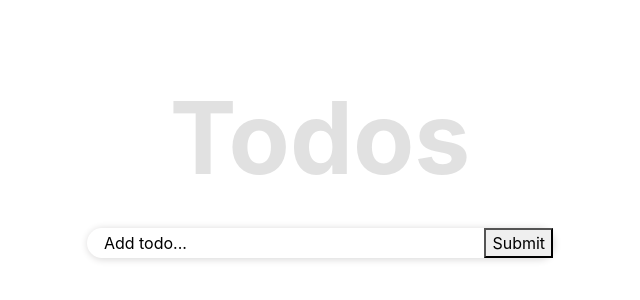
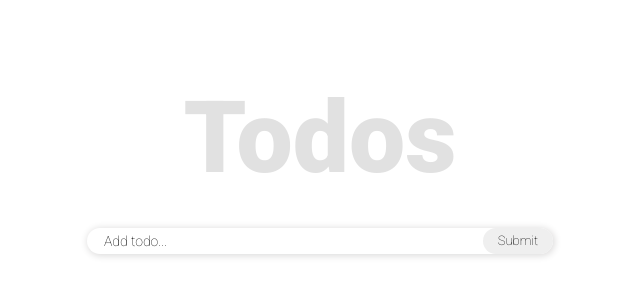
Before and after one commit to andersonlebon/todo-with-react, a React (Create React App) app: page / in a window 1280 px wide. Shown: the top 300 px of the page, without its empty margins (320-960 px from the left). Built offline with nearby package versions, Linux system fonts and the light colour scheme.

Commit message:
Style the submit button

```diff
--- a/src/sass/App.css
+++ b/src/sass/App.css
@@ -1,7 +1,4 @@
-body {
-  font-size: 13px;
-}
-
+@import url("https://fonts.googleapis.com/css2?family=Roboto:ital,wght@0,100;0,400;0,500;0,900;1,400;1,700&display=swap");
 section {
   height: 100vh;
   padding-top: 3rem;
@@ -35,6 +32,7 @@ section {
           box-shadow: 1px 1px 7px 1px #dddcdc;
   border-radius: 50px;
   width: 42%;
+  font-weight: 100;
 }
 
 .form input {
@@ -43,6 +41,9 @@ section {
   margin-left: 7px;
   padding: 5px 10px;
   border-radius: 10px;
+  font-size: 14px;
+  font-family: 'Roboto', sans-serif !important;
+  font-weight: 100;
 }
 
 .form input:focus {
@@ -64,4 +65,28 @@ section {
 .form input::placeholder {
   color: black;
 }
+
+.form button {
+  border: none;
+  margin-right: 0;
+  border-radius: 50px;
+  font-size: 13px;
+  height: 100%;
+  font-family: 'Roboto', sans-serif !important;
+  font-weight: 100;
+  padding: 0 15px;
+}
+
+.form button:hover {
+  cursor: pointer;
+}
+
+.form button:focus {
+  outline: none;
+}
+
+body {
+  font-size: 13px;
+  font-family: 'Roboto', sans-serif !important;
+}
 /*# sourceMappingURL=App.css.map */
--- a/src/sass/App.scss
+++ b/src/sass/App.scss
@@ -1,5 +1,7 @@
+@import url('https://fonts.googleapis.com/css2?family=Roboto:ital,wght@0,100;0,400;0,500;0,900;1,400;1,700&display=swap');
+@import './styling';
+
 body {
   font-size: 13px;
+  font-family: 'Roboto', sans-serif !important;
 }
-
-@import './styling';
--- a/src/sass/_styling.scss
+++ b/src/sass/_styling.scss
@@ -24,6 +24,7 @@ section {
   border-radius: 50px;
   //   padding: 5;
   width: 42%;
+  font-weight: 100;
 
   input {
     border: none;
@@ -31,7 +32,9 @@ section {
     margin-left: 7px;
     padding: 5px 10px;
     border-radius: 10px;
-    // background-color: black;
+    font-size: 14px;
+    font-family: 'Roboto', sans-serif !important;
+    font-weight: 100;
 
     &:focus {
       outline: none;
@@ -41,4 +44,24 @@ section {
       color: black;
     }
   }
+
+  button {
+    // background-color:;
+    border: none;
+    margin-right: 0;
+    border-radius: 50px;
+    font-size: 13px;
+    height: 100%;
+    font-family: 'Roboto', sans-serif !important;
+    font-weight: 100;
+    padding: 0 15px;
+
+    &:hover {
+      cursor: pointer;
+    }
+
+    &:focus {
+      outline: none;
+    }
+  }
 }
```
Also changed, not shown: 1 other file (tests, documents, lock files or other folders).
